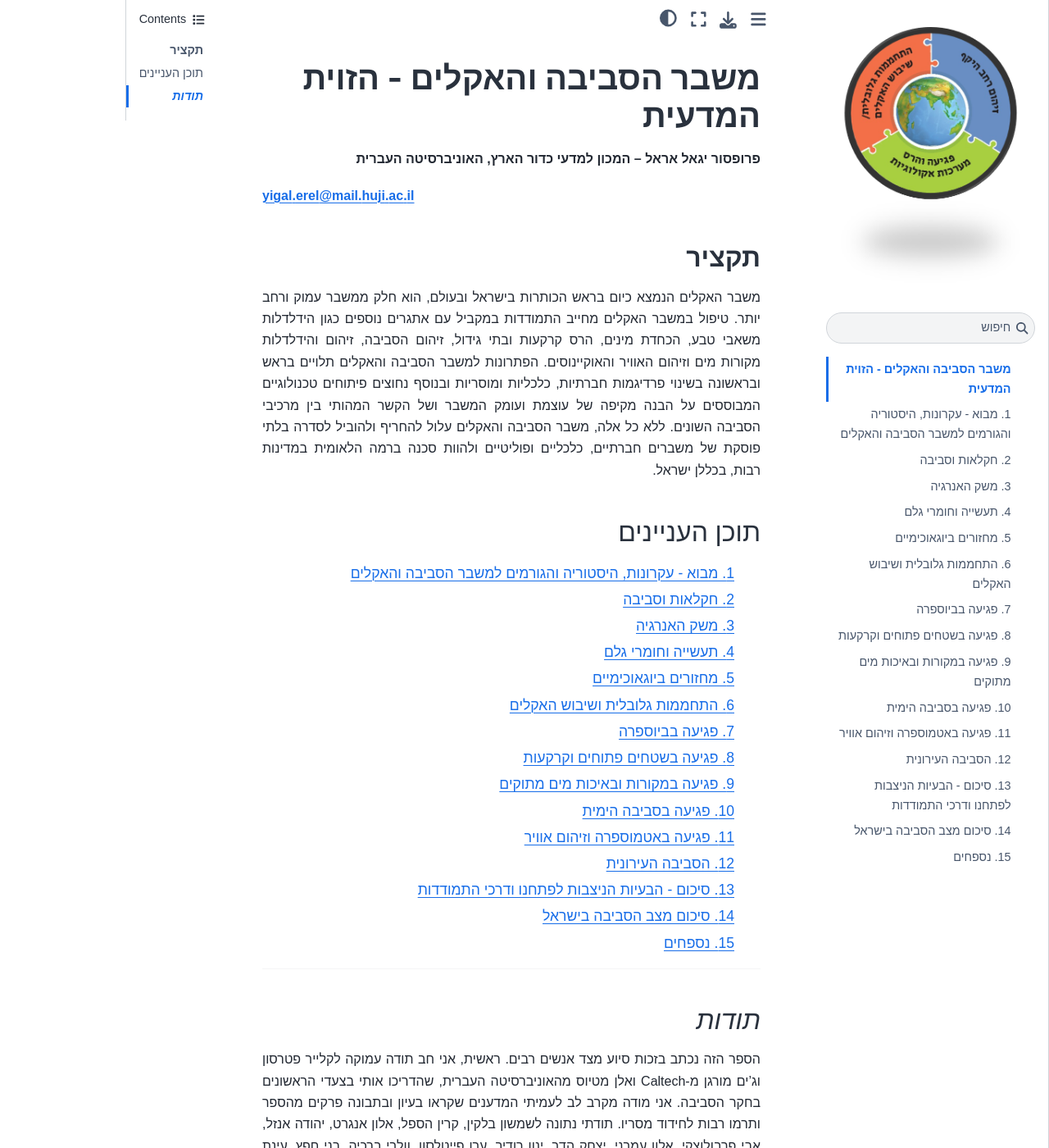
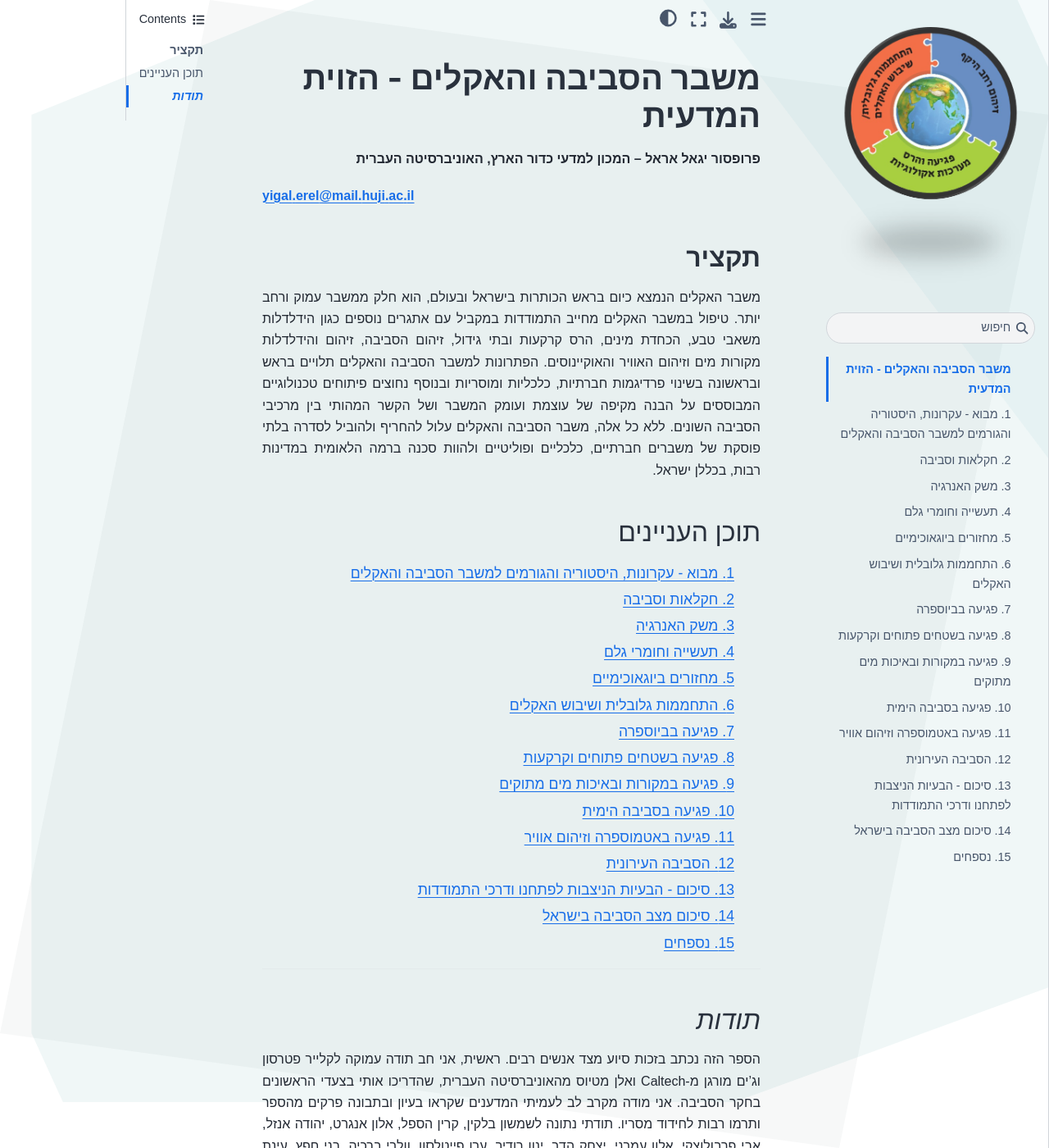
Before and after one commit to TomerVagenfeld/Ecology-Book, a Jupyter Book: the page built from intro.md, in a window 1280 px wide and 1400 px high. Shown: the whole window at 82% size. Built offline with Jupyter Book 1.0.4 settings and Sphinx 7.4.7 and the Sphinx Book theme 1.1.4, drawn with Linux system fonts in a browser that asks for light colours.

Commit message:
Fix ch1 figure attribution, intro cover divs, static UI updates
- ch1_introduction.md: merge source attribution into fig 1.1 caption,
  remove orphaned > מקור blockquote
- intro.md: wrap content in .intro-cover / .intro-cover-inner divs
- _static/image-zoom.js, style.css: UI improvements

Co-Authored-By: Claude Sonnet 4.6 <noreply@anthropic.com>

```diff
--- a/_static/image-zoom.js
+++ b/_static/image-zoom.js
@@ -1,26 +1,21 @@
 // image-zoom.js
-// On mobile: tap a figure image to view it fullscreen; tap again or swipe to close.
+// Click a figure image to view it fullscreen; click again or press Escape to close.
 (function () {
   "use strict";
 
-  // Only activate on narrow screens (mobile / small tablets)
-  function isMobile() {
-    return window.innerWidth < 992;
-  }
-
   function openZoom(img) {
-
     var overlay = document.createElement("div");
     overlay.className = "img-zoom-overlay";
 
     var clone = document.createElement("img");
-    clone.src = img.src;
+    clone.src = img.currentSrc || img.src;
     clone.alt = img.alt || "";
     overlay.appendChild(clone);
 
-    // Close on tap
+    // Close on click
     overlay.addEventListener("click", function () {
       overlay.remove();
+      document.removeEventListener("keydown", onKey);
     });
 
     // Close on Escape
@@ -38,10 +33,20 @@
   function init() {
     // Attach to all figure images in the article
     document.querySelectorAll(".bd-article figure img, .bd-article .figure img").forEach(function (img) {
-      img.addEventListener("click", function (e) {
+      // Sphinx wraps figure images in <a class="image-reference"> links.
+      // We must intercept clicks on the <a> (or the <img> if unwrapped)
+      // to prevent the browser from navigating to the raw image file.
+      var anchor = img.closest("a");
+      var clickTarget = anchor || img;
+
+      clickTarget.addEventListener("click", function (e) {
         e.preventDefault();
+        e.stopPropagation();
         openZoom(img);
       });
+
+      // Visual affordance
+      clickTarget.style.cursor = "zoom-in";
     });
   }
 
--- a/_static/style.css
+++ b/_static/style.css
@@ -2,6 +2,54 @@
    Base: default RTL for Hebrew content with LTR override when needed
 ============================================================================= */
 :root, body { direction: rtl; text-align: right; font-family: sans-serif; }
+
+/* =============================================================================
+   Intro / landing page — subtle CSS cover background (no images)
+   Recreates the geometric turquoise diagonal shapes from the original cover.
+============================================================================= */
+/* Ensure cover wrapper doesn't create extra margins */
+.intro-cover,
+.intro-cover-inner {
+  margin: 0;
+  padding: 0;
+}
+
+/* Layer 1: Gray rotated rectangle (behind everything) */
+.intro-cover::before {
+  content: "";
+  position: fixed;
+  top: 0; left: 0; right: 0; bottom: 0;
+  background: #b0b8bc;
+  clip-path: polygon(20% 0%, 100% 10%, 80% 100%, 0% 90%);
+  opacity: 0.10;
+  pointer-events: none;
+  z-index: -2;
+}
+
+/* Layer 2: Main teal polygon (large central shape) */
+.intro-cover::after {
+  content: "";
+  position: fixed;
+  top: 0; left: 0; right: 0; bottom: 0;
+  background: #6bafb2;
+  clip-path: polygon(30% 0%, 97% 0%, 100% 6%, 100% 86%, 70% 96%, 6% 96%, 3% 90%, 3% 10%);
+  opacity: 0.10;
+  pointer-events: none;
+  z-index: -1;
+}
+
+/* Layer 3: Light teal triangle (top-right corner) */
+.intro-cover-inner::before {
+  content: "";
+  position: fixed;
+  top: 0; right: 0;
+  width: 55%; height: 40%;
+  background: #8fd0d4;
+  clip-path: polygon(40% 0%, 100% 0%, 100% 100%);
+  opacity: 0.10;
+  pointer-events: none;
+  z-index: -1;
+}
 /* style.css — minimal, consistent, RTL-first with clean quote styling */
 
 /* Base LTR layout override (English) */
@@ -664,6 +712,32 @@ div.footnote.fn-ltr {
   cursor: zoom-in;
 }
 
+/* ---- Fullscreen image zoom overlay ---- */
+.img-zoom-overlay {
+  position: fixed;
+  inset: 0;
+  z-index: 9999;
+  background: rgba(0, 0, 0, 0.92);
+  display: flex;
+  align-items: center;
+  justify-content: center;
+  padding: 1rem;
+  cursor: zoom-out;
+  animation: zoomFadeIn 0.2s ease;
+}
+.img-zoom-overlay img {
+  max-width: 100%;
+  max-height: 100%;
+  height: auto !important;
+  width: auto !important;
+  object-fit: contain;
+  border-radius: 4px;
+}
+@keyframes zoomFadeIn {
+  from { opacity: 0; }
+  to   { opacity: 1; }
+}
+
 /* =============================================================================
    Mobile optimizations: Compact, readable, touch-friendly
 ============================================================================= */
@@ -832,3 +906,43 @@ div.footnote.fn-ltr {
 
   list-style-position: outside;
 }
+
+/* =============================================================================
+   Intro page: transparent backgrounds so CSS cover shapes show through.
+   Uses :has() to scope ONLY to pages containing .intro-cover (the intro page).
+============================================================================= */
+body:has(.intro-cover) {
+  background: transparent;
+}
+
+body:has(.intro-cover) .bd-main,
+body:has(.intro-cover) .bd-content,
+body:has(.intro-cover) .bd-article-container,
+body:has(.intro-cover) .bd-article {
+  background: transparent;
+}
+
+body:has(.intro-cover) .bd-header-article {
+  background: transparent;
+}
+
+body:has(.intro-cover) .bd-sidebar-primary,
+body:has(.intro-cover) .bd-sidebar-secondary {
+  background: transparent;
+}
+
+body:has(.intro-cover) .bd-footer-content,
+body:has(.intro-cover) .bd-footer {
+  background: transparent;
+}
+
+body:has(.intro-cover) .bd-container,
+body:has(.intro-cover) .bd-container__inner {
+  background: transparent;
+}
+
+/* Dark mode: restore dark background so page isn't blinding white */
+html[data-theme="dark"] body:has(.intro-cover),
+html[data-mode="dark"] body:has(.intro-cover) {
+  background: var(--pst-color-background);
+}
--- a/intro.md
+++ b/intro.md
@@ -1,3 +1,5 @@
+<div class="intro-cover">
+<div class="intro-cover-inner">
 
 # **משבר הסביבה והאקלים - הזוית המדעית**
 
@@ -47,3 +49,6 @@
 ואהבתם.
 
 - ירושלים, מרץ 2025
+
+</div>
+</div>
```
Also changed, not shown: ch1_introduction.md (+1 -10 lines), media/11_4.png.
